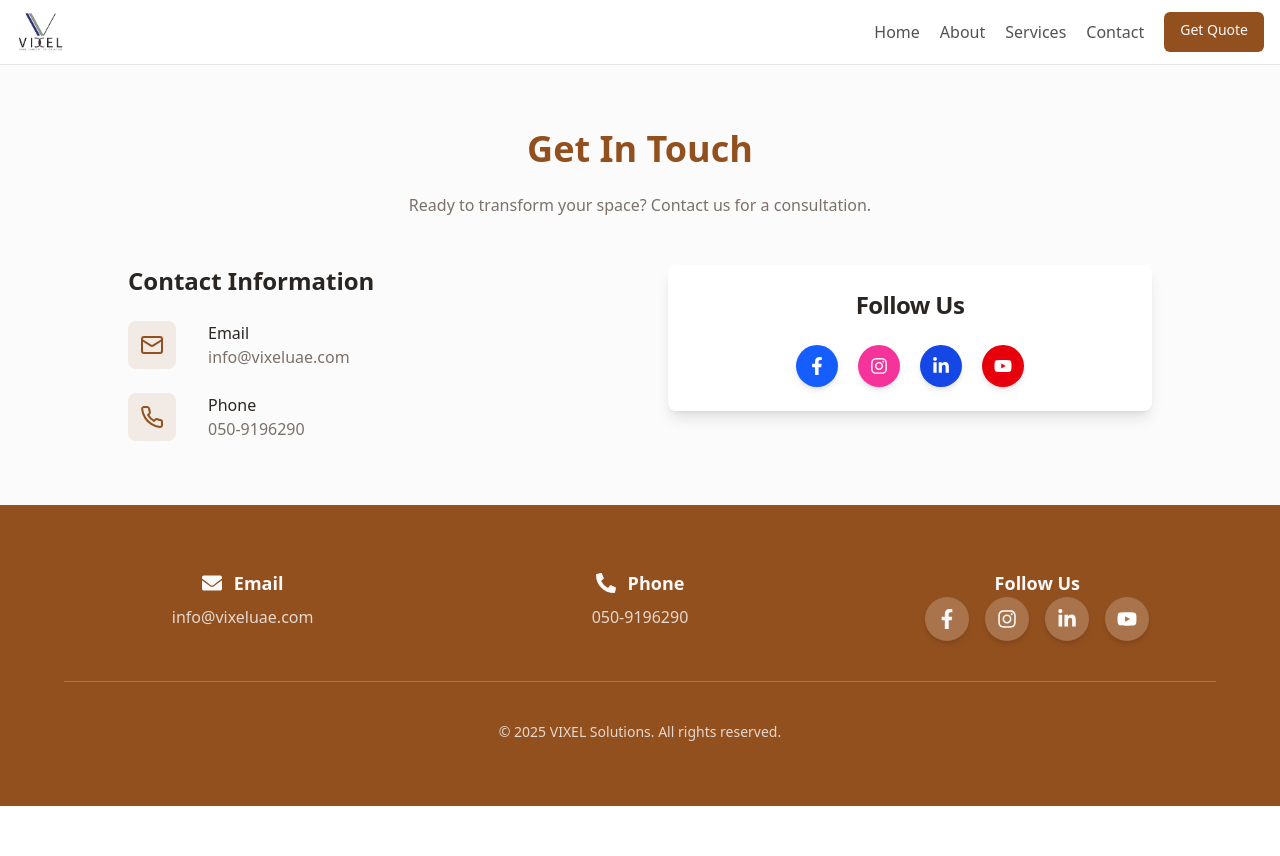
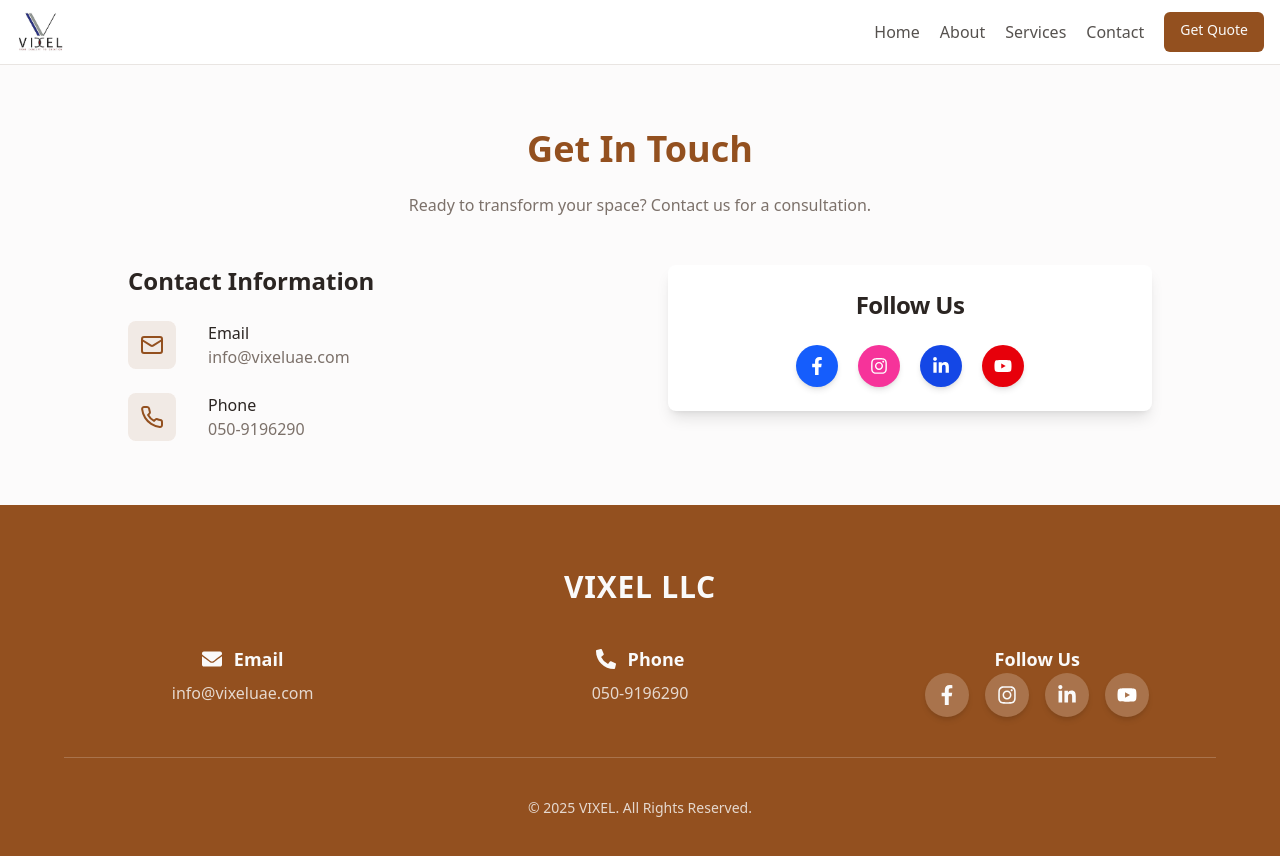
Before and after one commit to Sanamshubham/vixcel, a React (Vite) app: page /contact in a window 1280 px wide. Shown: the top 856 px of the page. Before the commit the page ends 806 px from the top, so only its background shows below. Built offline with nearby package versions, Linux system fonts and the light colour scheme.

Commit message:
Initial commit

```diff
--- a/src/components/Footer.jsx
+++ b/src/components/Footer.jsx
@@ -1,22 +1,26 @@
 import React from "react";
-import { FaFacebookF, FaInstagram, FaLinkedinIn, FaYoutube, FaPhoneAlt, FaEnvelope } from "react-icons/fa";
+import {
+  FaFacebookF,
+  FaInstagram,
+  FaLinkedinIn,
+  FaYoutube,
+  FaPhoneAlt,
+  FaEnvelope,
+} from "react-icons/fa";
 
 const Footer = () => (
   <footer className="bg-primary text-primary-foreground py-16 sm:py-20 lg:py-24">
     <div className="container mx-auto px-4 sm:px-6 lg:px-8">
       <div className="max-w-6xl mx-auto">
 
-        {/* Top Section - Heading
-        <div className="text-center mb-12">
-          <h2 className="text-3xl sm:text-4xl md:text-5xl font-bold mb-4">
-            Get In Touch
-          </h2>
-          <p className="text-base sm:text-lg md:text-xl opacity-90 max-w-2xl mx-auto">
-            Ready to transform your space? Contact us for a consultation.
-          </p>
-        </div> */}
+        {/* Company Name */}
+        <div className="text-center mb-10">
+          <h2 className="text-3xl font-bold tracking-wide">VIXEL LLC </h2>
+          {/* <p className="opacity-80 mt-2">
+            Industrial Storage & Safety Solutions
+          </p> */}
+        </div>
 
-        {/* Contact Grid */}
         <div className="grid grid-cols-1 sm:grid-cols-2 lg:grid-cols-3 gap-10 text-center lg:text-left">
 
           {/* Email */}
@@ -41,32 +45,51 @@
           <div className="flex flex-col items-center lg:items-start">
             <h4 className="font-semibold mb-3 text-lg">Follow Us</h4>
             <div className="flex justify-center lg:justify-start gap-4 flex-wrap">
-              <a href="https://www.facebook.com" target="_blank" rel="noopener noreferrer"
-                className="bg-white/20 hover:bg-white/30 transition p-3 rounded-full shadow-md">
+              <a
+                href="https://www.facebook.com"
+                target="_blank"
+                rel="noopener noreferrer"
+                className="bg-white/20 hover:bg-white/30 transition p-3 rounded-full shadow-md"
+              >
                 <FaFacebookF className="text-xl" />
               </a>
-              <a href="https://www.instagram.com" target="_blank" rel="noopener noreferrer"
-                className="bg-white/20 hover:bg-white/30 transition p-3 rounded-full shadow-md">
+
+              <a
+                href="https://www.instagram.com"
+                target="_blank"
+                rel="noopener noreferrer"
+                className="bg-white/20 hover:bg-white/30 transition p-3 rounded-full shadow-md"
+              >
                 <FaInstagram className="text-xl" />
               </a>
-              <a href="https://www.linkedin.com" target="_blank" rel="noopener noreferrer"
-                className="bg-white/20 hover:bg-white/30 transition p-3 rounded-full shadow-md">
+
+              <a
+                href="https://www.linkedin.com"
+                target="_blank"
+                rel="noopener noreferrer"
+                className="bg-white/20 hover:bg-white/30 transition p-3 rounded-full shadow-md"
+              >
                 <FaLinkedinIn className="text-xl" />
               </a>
-              <a href="https://www.youtube.com" target="_blank" rel="noopener noreferrer"
-                className="bg-white/20 hover:bg-white/30 transition p-3 rounded-full shadow-md">
+
+              <a
+                href="https://www.youtube.com"
+                target="_blank"
+                rel="noopener noreferrer"
+                className="bg-white/20 hover:bg-white/30 transition p-3 rounded-full shadow-md"
+              >
                 <FaYoutube className="text-xl text-white" />
               </a>
             </div>
           </div>
         </div>
 
-        {/* Divider line */}
+        {/* Divider */}
         <div className="h-px w-full my-10 bg-white/20"></div>
 
         {/* Bottom Note */}
         <div className="text-center text-sm opacity-80">
-          <p>© 2025 VIXEL Solutions. All rights reserved.</p>
+          <p>© 2025 VIXEL. All Rights Reserved.</p>
         </div>
       </div>
     </div>
```
